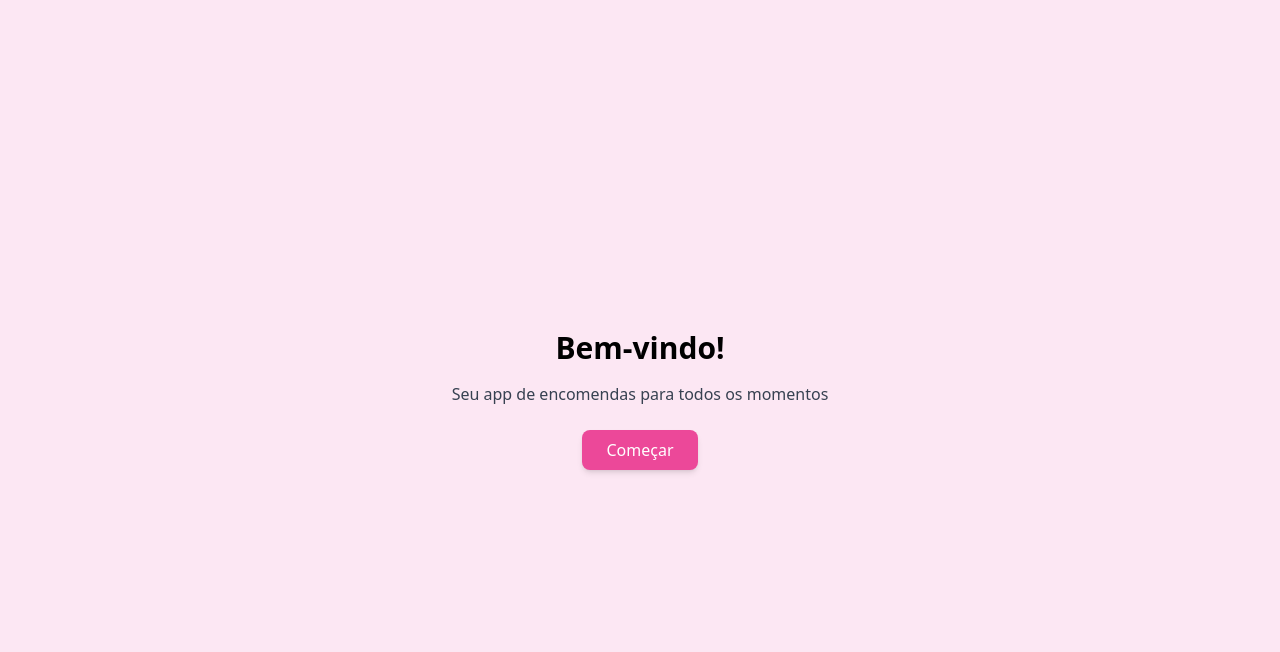
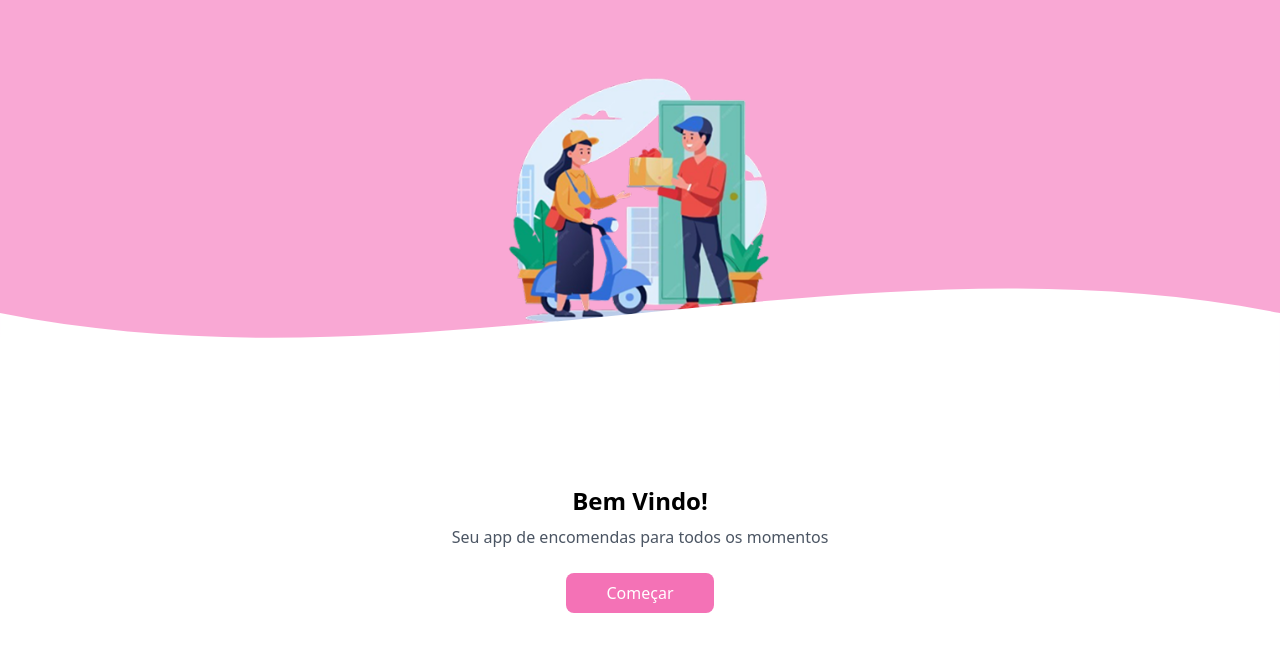
Before and after one commit to andre-0303/lopes-cake, a React (Vite) app: page / in a window 1280 px wide. Shown: the top 652 px of the page. Built offline with nearby package versions, Linux system fonts and the light colour scheme.

Commit message:
:sparkles: feat: Add componente de button

```diff
--- /dev/null
+++ b/src/components/Button.jsx
@@ -0,0 +1,14 @@
+import { useNavigate } from "react-router-dom";
+
+export default function Button({ to, children }) {
+  const navigate = useNavigate();
+
+  return (
+    <button
+      className="bg-pink-400 text-white px-10 py-2 rounded-lg mt-6"
+      onClick={() => navigate(to)}
+    >
+      {children}
+    </button>
+  );
+}
--- a/src/pages/Comecar.jsx
+++ b/src/pages/Comecar.jsx
@@ -1,20 +1,35 @@
 import { useNavigate } from "react-router-dom";
+import Button from "../components/Button";
 
-export default function Comecar() {
+export default function Home() {
   const navigate = useNavigate();
 
   return (
-    <div className="flex flex-col items-center justify-center min-h-screen bg-pink-100 text-center px-6">
-      <h1 className="text-3xl font-bold mb-4">Bem-vindo!</h1>
-      <p className="text-gray-700 mb-6">
-        Seu app de encomendas para todos os momentos
-      </p>
-      <button
-        onClick={() => navigate("/app")}
-        className="bg-pink-500 text-white px-6 py-2 rounded-lg shadow-md hover:bg-pink-600"
-      >
-        Começar
-      </button>
+    <div className="flex flex-col min-h-screen">
+      <div className="bg-pink-300 relative">
+        <div className="max-w-md mx-auto text-center py-10">
+          <img src="img.png" alt="Ilustração" className="mx-auto w-80" />
+        </div>
+
+        <svg
+          className="absolute bottom-0 left-0 w-full"
+          viewBox="0 0 1440 320"
+          xmlns="http://www.w3.org/2000/svg"
+        >
+          <path
+            fill="#ffffff"
+            d="M0,224 C480,320 960,128 1440,224 L1440,320 L0,320 Z"
+          />
+        </svg>
+      </div>
+
+      <div className="bg-white flex-1 flex flex-col items-center justify-center px-2 mt-[-100px]">
+        <h1 className="text-2xl font-bold">Bem Vindo!</h1>
+        <p className="text-gray-600 text-center mt-2">
+          Seu app de encomendas para todos os momentos
+        </p>
+        <Button to="/app">Começar</Button>
+      </div>
     </div>
   );
 }
```
Also changed, not shown: public/img.png (renamed from public/download (4) 1.png).
